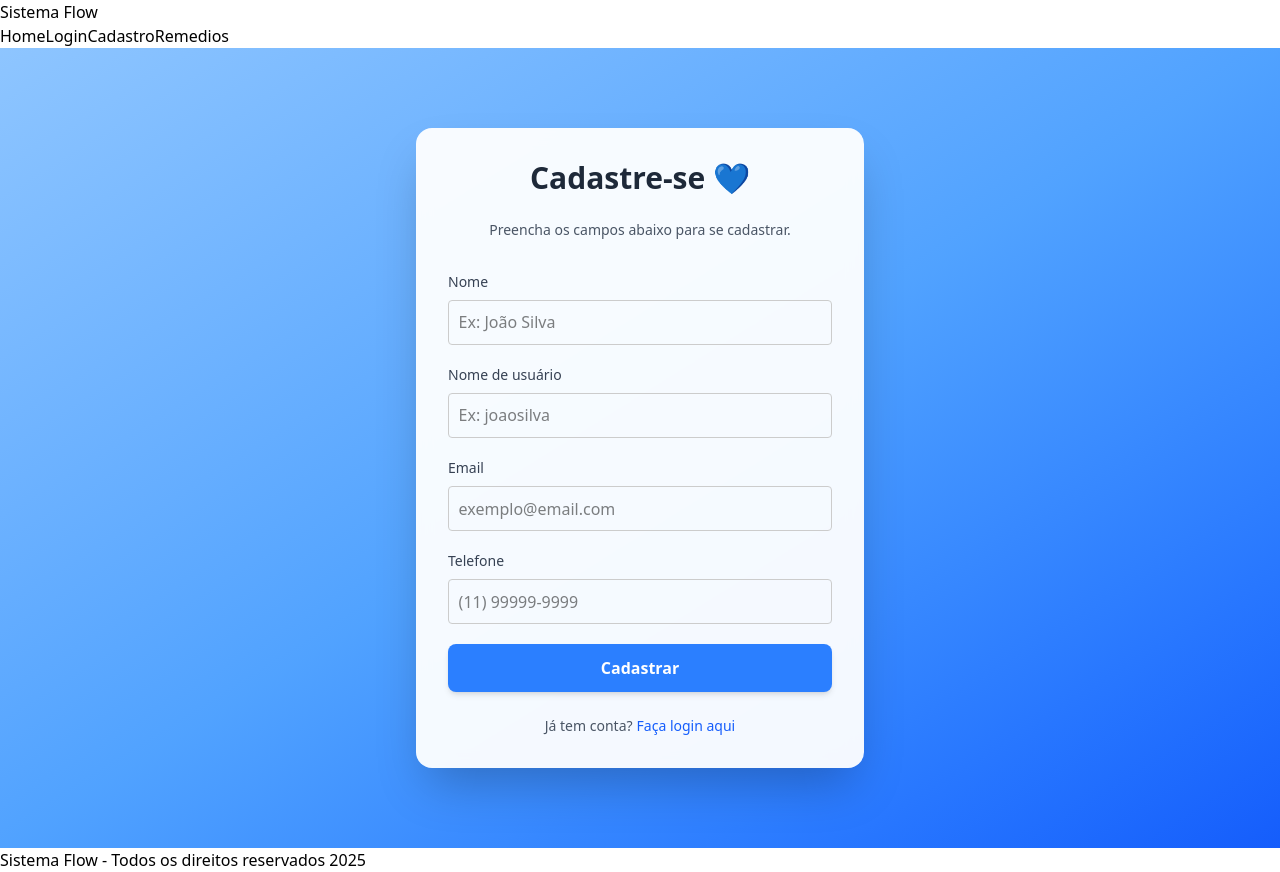
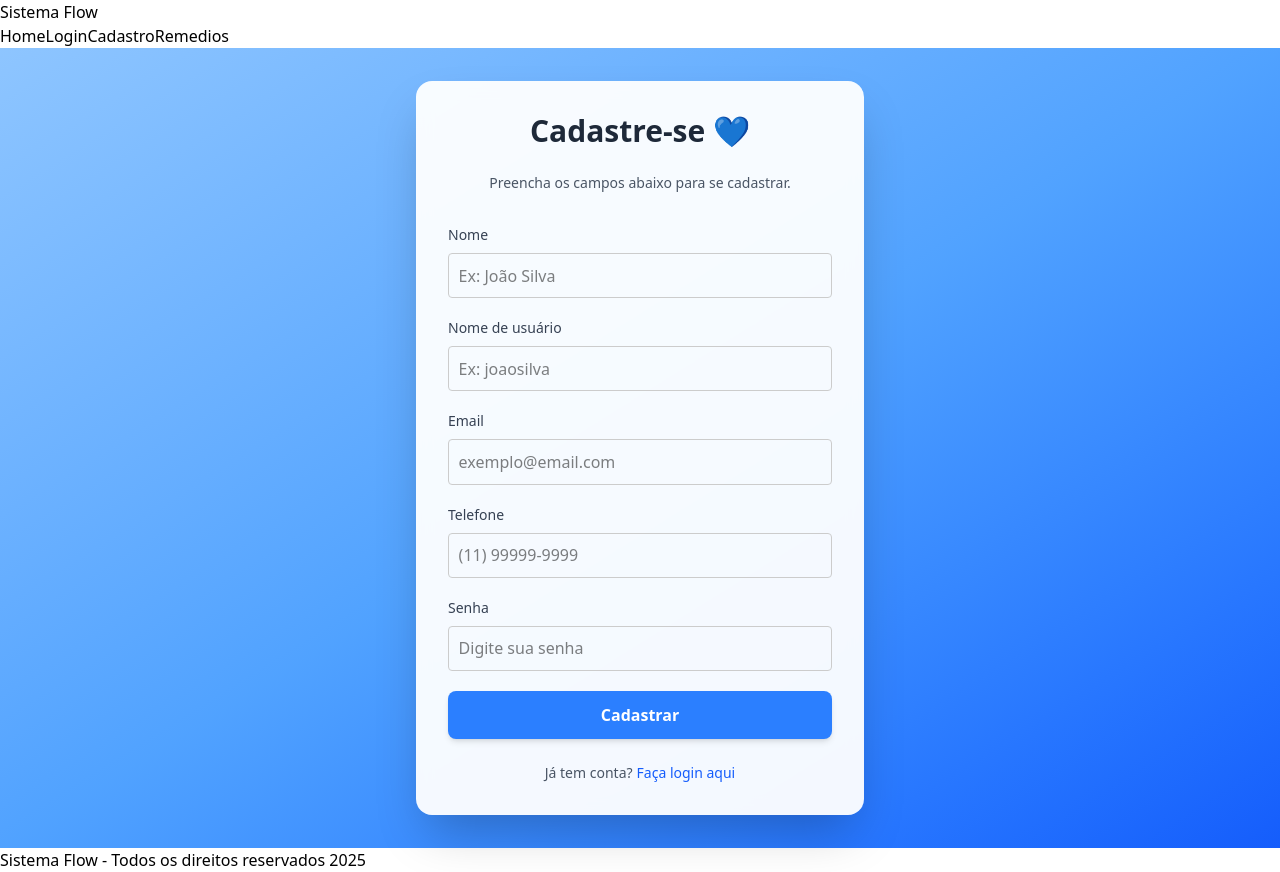
Before and after one commit to 1TDSPH-25/sistema-flow, a React (Vite) app: page /cadastro in a window 1280 px wide. Built offline with nearby package versions, Linux system fonts and the light colour scheme.

Commit message:
feat: adicionar campo de senha com validacao de seguranca

```diff
--- a/src/routes/Cadastro/index.tsx
+++ b/src/routes/Cadastro/index.tsx
@@ -87,6 +87,25 @@ export default function PaginaCadastro() {
             />
             {errors.telefone && <p className="text-red-500 text-sm mt-1">{String(errors.telefone.message)}</p>}
           </div>
+
+          {/* Senha */}
+          <div>
+            <label className="block text-sm font-medium mb-2 text-gray-700">Senha</label>
+            <input
+              type="password"
+              {...register("senha", {
+                required: "Senha é obrigatória",
+                minLength: { value: 8, message: "A senha deve ter pelo menos 8 caracteres" },
+                pattern: {
+                  value: /^(?=.*[a-z])(?=.*[A-Z])(?=.*\d)/,
+                  message: "A senha deve conter pelo menos uma letra maiúscula, uma minúscula e um número"
+                }
+              })}
+              className="w-full p-3 border border-gray-300 rounded-lg focus:outline-none focus:ring-2 focus:ring-blue-400 focus:border-transparent transition"
+              placeholder="Digite sua senha"
+            />
+            {errors.senha && <p className="text-red-500 text-sm mt-1">{String(errors.senha.message)}</p>}
+          </div>
           {/* Botão */}
           <button
             type="submit"
```
